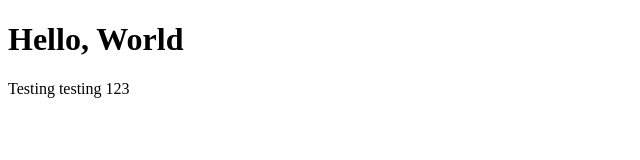
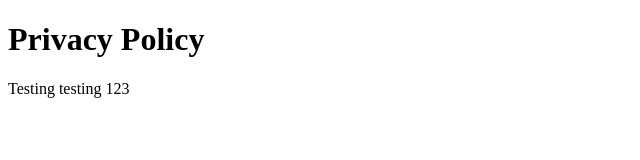
Before and after one commit to adamhadsall-prog/adamhadsall-prog.github.io, a plain HTML site: page index.html in a window 1280 px wide. Shown: the whole page, without its empty margins (0-640 px from the left). Drawn offline with Linux system fonts and the light colour scheme.

Commit message:
Update index.html

```diff
--- a/index.html
+++ b/index.html
@@ -5,7 +5,7 @@
 <title>Privacy Policy</title>
 </head>
 <body>
-<h1>Hello, World</h1>
+<h1>Privacy Policy</h1>
 <p>Testing testing 123</p>
 </body>
 </html>
```
